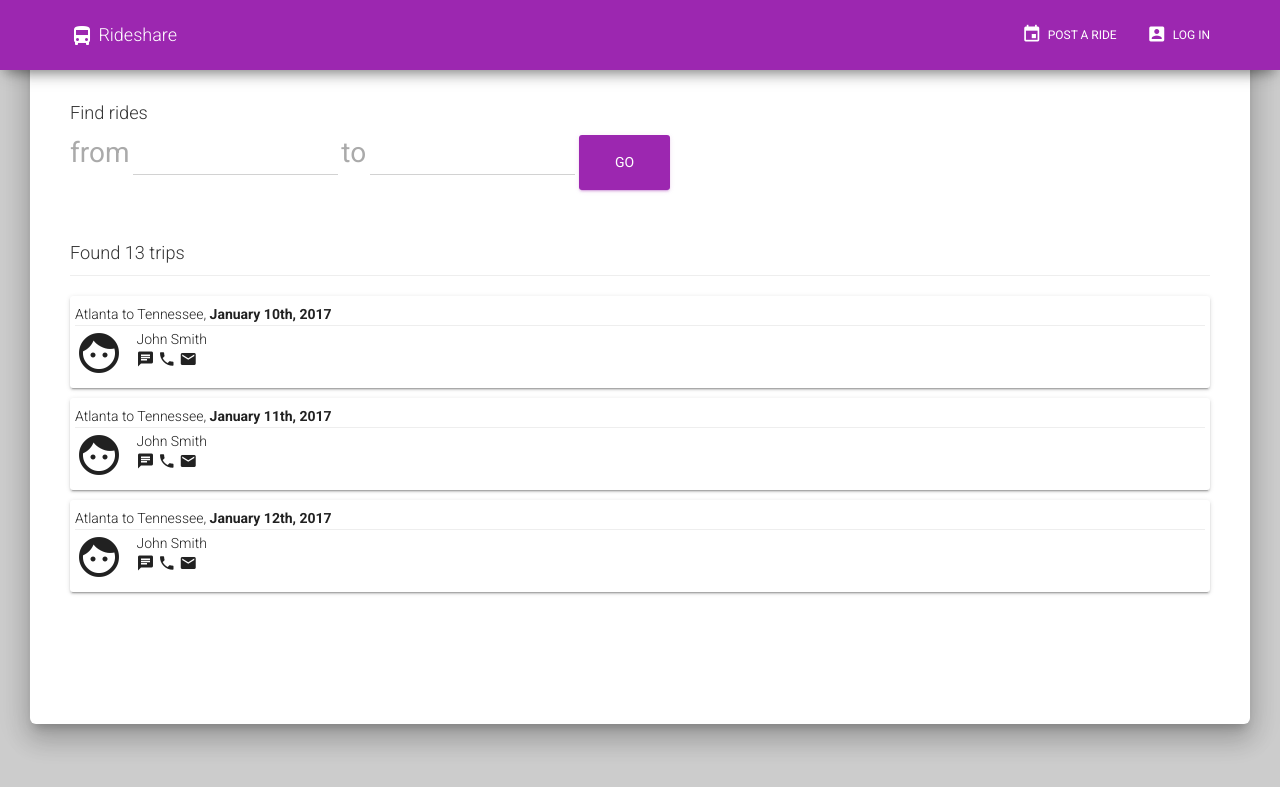
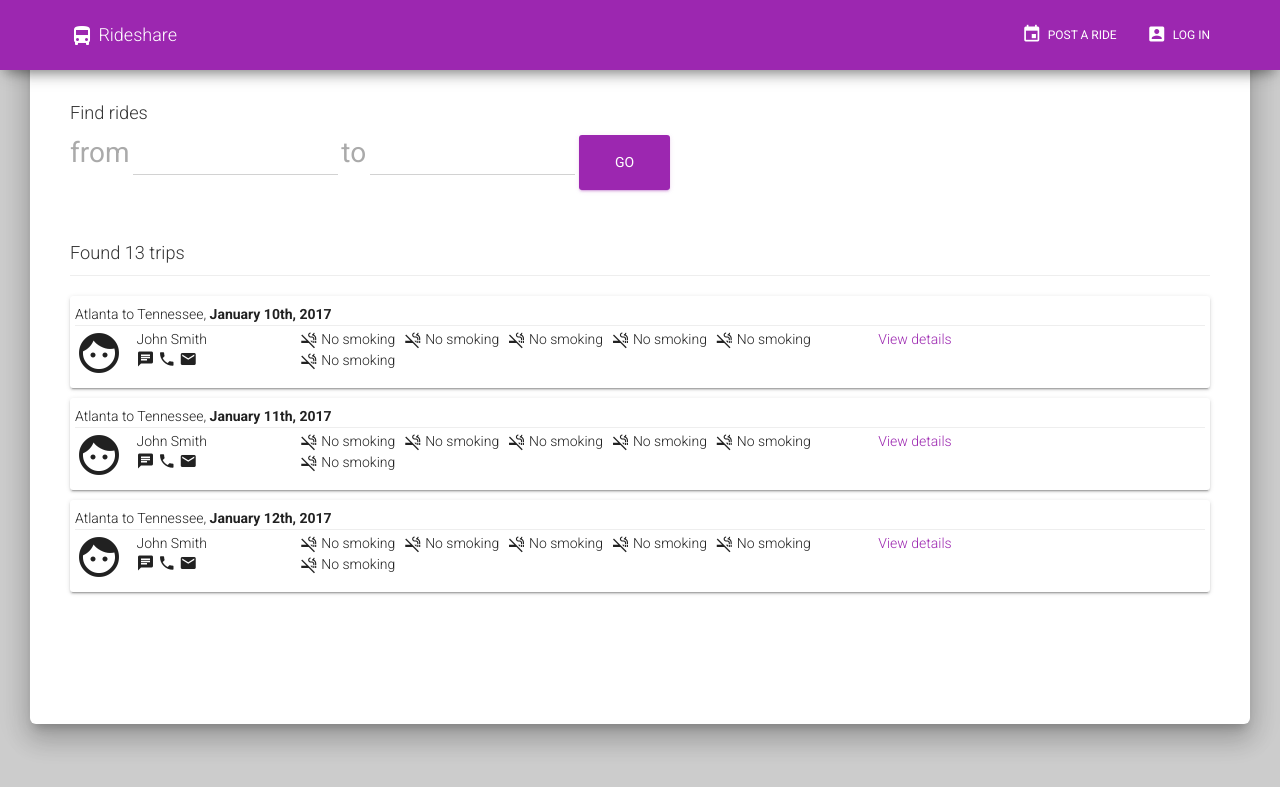
Before and after one commit to rohit-pathak/rideshare-mocks, a Flask app: page / in a window 1280 px wide. Shown: the top 787 px of the page. Run offline with Flask 2, Linux system fonts and the light colour scheme; some libraries are stand-ins or nearby versions.

Commit message:
Style search card

```diff
--- a/templates/index.html
+++ b/templates/index.html
@@ -27,6 +27,25 @@
     margin: 3px 0px;
     padding: 0px;
   }
+  .travel-info div {
+    display: inline-block;
+    margin-right: 5px;
+  }
+  .travel-info div i {
+    vertical-align: middle !important;
+  }
+  .contact {
+    width: 20%;
+    min-width: 150px;
+    max-width: 150px;
+  }
+  .travel-info {
+    min-width: 150px;
+    width: 50%;
+  }
+  .view-details a {
+    text-align: right;
+  }
 </style>
 {% endblock %}
 
@@ -51,12 +70,23 @@
   <div class="image">
     <i class="material-icons md-48">face</i>
   </div>
-  <div class="Contact">
+  <div class="contact">
     <div>John Smith</div>
     <i class="material-icons md-18">chat</i>
     <i class="material-icons md-18">phone</i>
     <i class="material-icons md-18">email</i>
   </div>
+  <div class="travel-info">
+    <div><i class="material-icons md-18">smoke_free</i> No smoking</div>
+    <div><i class="material-icons md-18">smoke_free</i> No smoking</div>
+    <div><i class="material-icons md-18">smoke_free</i> No smoking</div>
+    <div><i class="material-icons md-18">smoke_free</i> No smoking</div>
+    <div><i class="material-icons md-18">smoke_free</i> No smoking</div>
+    <div><i class="material-icons md-18">smoke_free</i> No smoking</div>
+  </div>
+  <div class="view-details">
+    <a href="#">View details</a>
+  </div>
 </div>
 {% endfor %}
 
```
